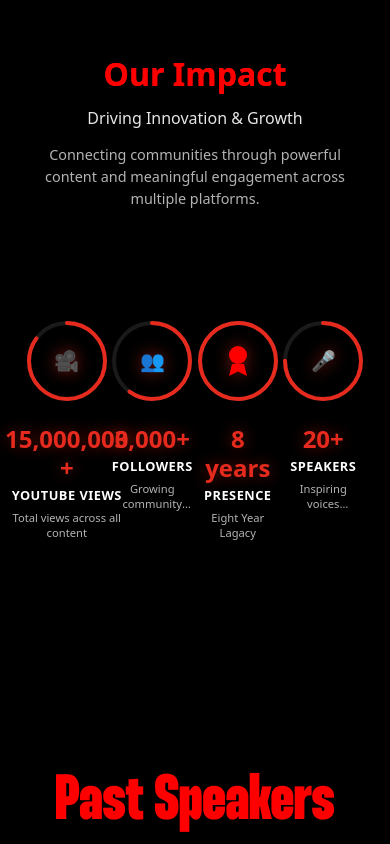
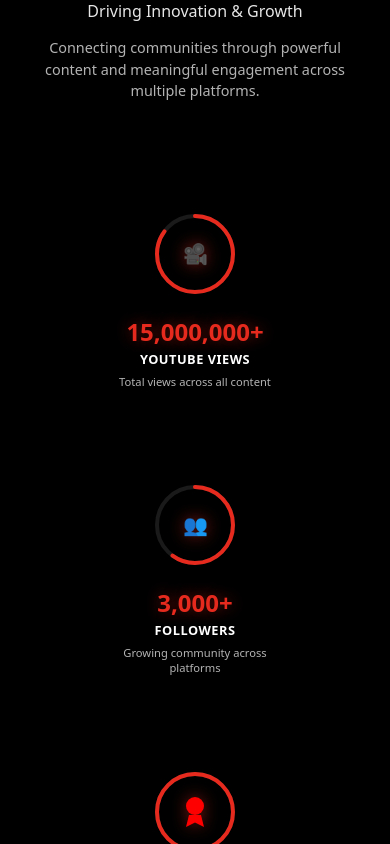
Before and after one commit to TEDxTIET1/TEDxTIET, a React (Create React App) app: page / in a window 390 px wide. Shown: the part 1280-2124 px from the top of the page. Built offline with nearby package versions, Linux system fonts and the light colour scheme.

Commit message:
making it responsive

```diff
--- a/src/Components/StatsOverview.css
+++ b/src/Components/StatsOverview.css
@@ -56,7 +56,11 @@
 }
 
 .stats-grid {
-  display: flex;
+  display: grid;
+  grid-template-columns: repeat(auto-fit, minmax(250px, 1fr));
+  gap: clamp(1rem, 3vw, 2rem);
+  margin-top: clamp(2rem, 5vw, 3rem);
+  padding: 2rem 0 3rem;
   flex-direction: row;
   justify-content: space-between;
   align-items: flex-start;
@@ -69,11 +73,28 @@
 }
 
 .stats-grid.mobile {
+  display: grid;
+  grid-template-columns: repeat(auto-fit, minmax(250px, 1fr));
+  gap: clamp(1rem, 3vw, 2rem);
+  margin-top: clamp(2rem, 5vw, 3rem);
+  padding: 2rem 0 3rem;
   flex-wrap: wrap;
   justify-content: center;
   overflow-x: visible;
 }
+@media (max-width: 1196px) {
+  .stats-grid {
+    grid-template-columns: repeat(2, 1fr);
+    justify-items: center;
+  }
+}
 
+/* 📱 Extra-small (narrow phones) → 1 per row */
+@media (max-width: 480px) {
+  .stats-grid {
+    grid-template-columns: 1fr;
+  }
+}
 .loading {
   display: flex;
   align-items: center;
```
Also changed, not shown: 45 other files (tests, documents, lock files or other folders).
